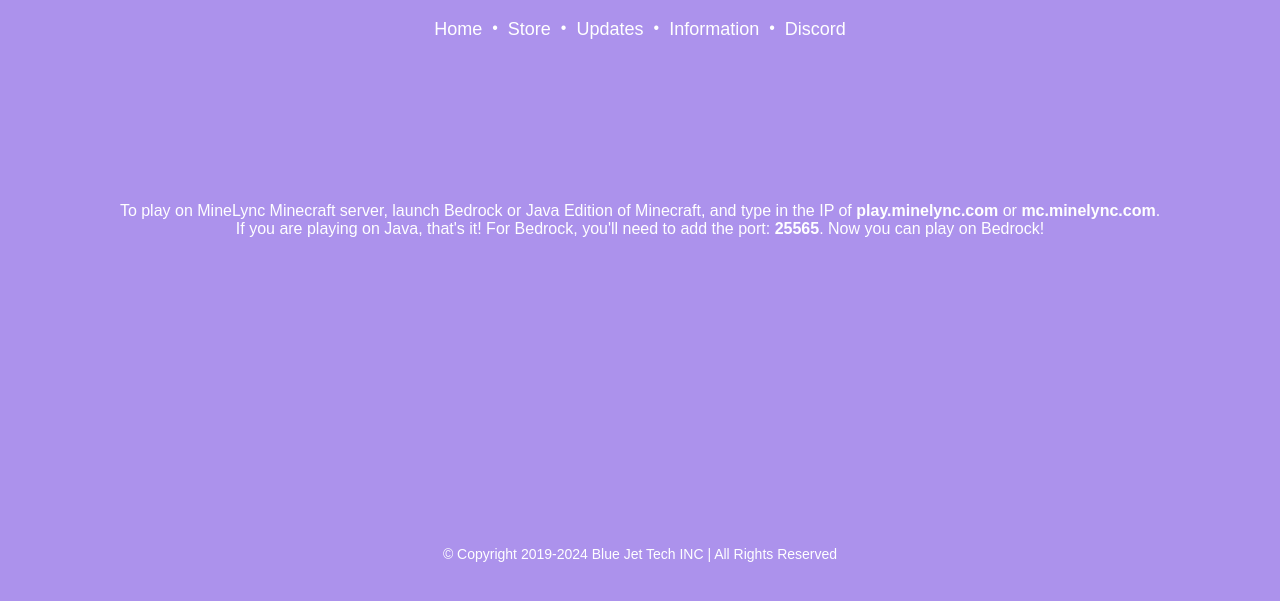
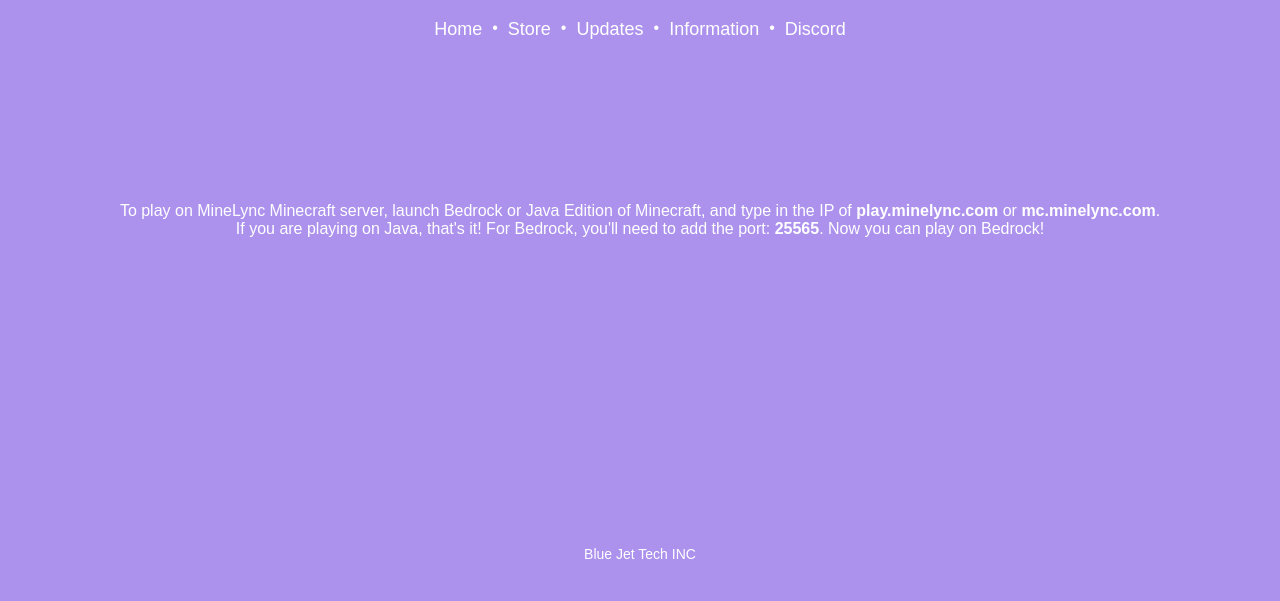
Before and after one commit to MochiGames/MineLync, a plain HTML site: page play.html in a window 1280 px wide. Shown: the part 101-702 px from the top of the page. Drawn offline with Linux system fonts and the light colour scheme; a web font is replaced by a local one.

Commit message:
Update play.html

```diff
--- a/play.html
+++ b/play.html
@@ -133,7 +133,7 @@
         </div>
 
     <div id="copyright">
-         <p id="copyright">© Copyright 2019-2024 Blue Jet Tech INC | All Rights Reserved</p>
+       <a href="https://bluejettech.com" target="_blank">Blue Jet Tech INC</a>
     </div>
 </body>
 </html>
```
